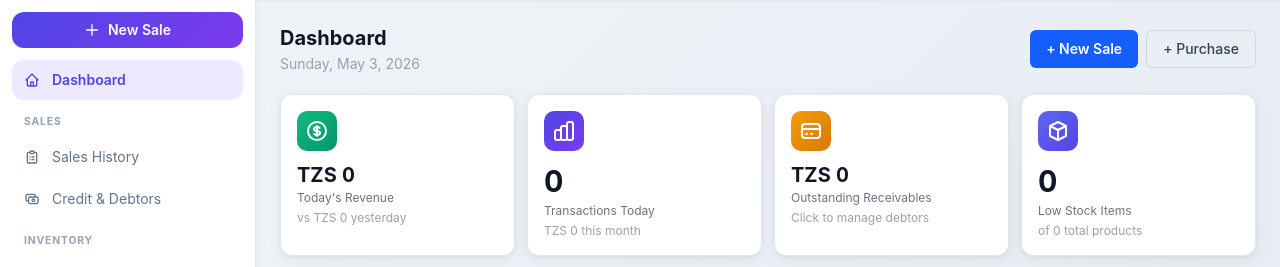
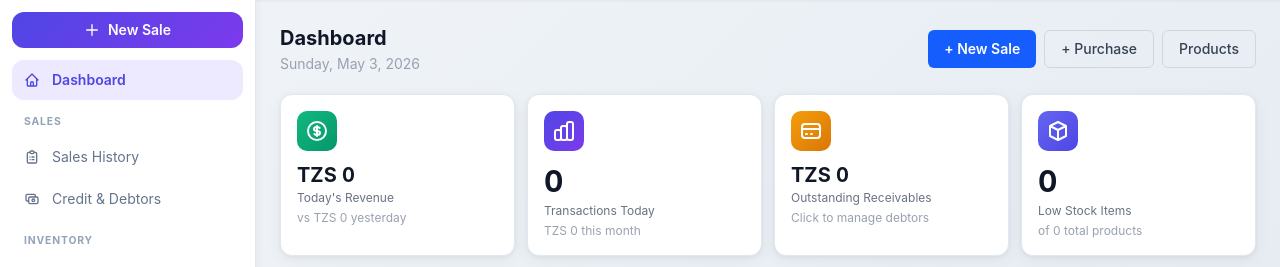
Before and after one commit to kiyaboapp/duka-letu, a Django app: page / in a window 1280 px wide. Shown: the part 64-331 px from the top of the page. Run offline with Django 5.2, Linux system fonts and the light colour scheme; data that the repository does not hold is empty; style sheets or scripts are compiled from the project's sources.

Commit message:
fix(dashboard): add Products button to top header actions

```diff
--- a/templates/dashboard/index.html
+++ b/templates/dashboard/index.html
@@ -17,6 +17,10 @@
         <a href="{% url 'inventory:purchase_create' %}"
            class="inline-flex items-center gap-1.5 px-4 py-2 border border-gray-300 text-gray-700 text-sm font-medium rounded-md hover:bg-gray-50 transition-colors">
             + Purchase
+        </a>
+        <a href="{% url 'catalog:product_list' %}"
+           class="inline-flex items-center gap-1.5 px-4 py-2 border border-gray-300 text-gray-700 text-sm font-medium rounded-md hover:bg-gray-50 transition-colors">
+            Products
         </a>
     </div>
 </div>
```
